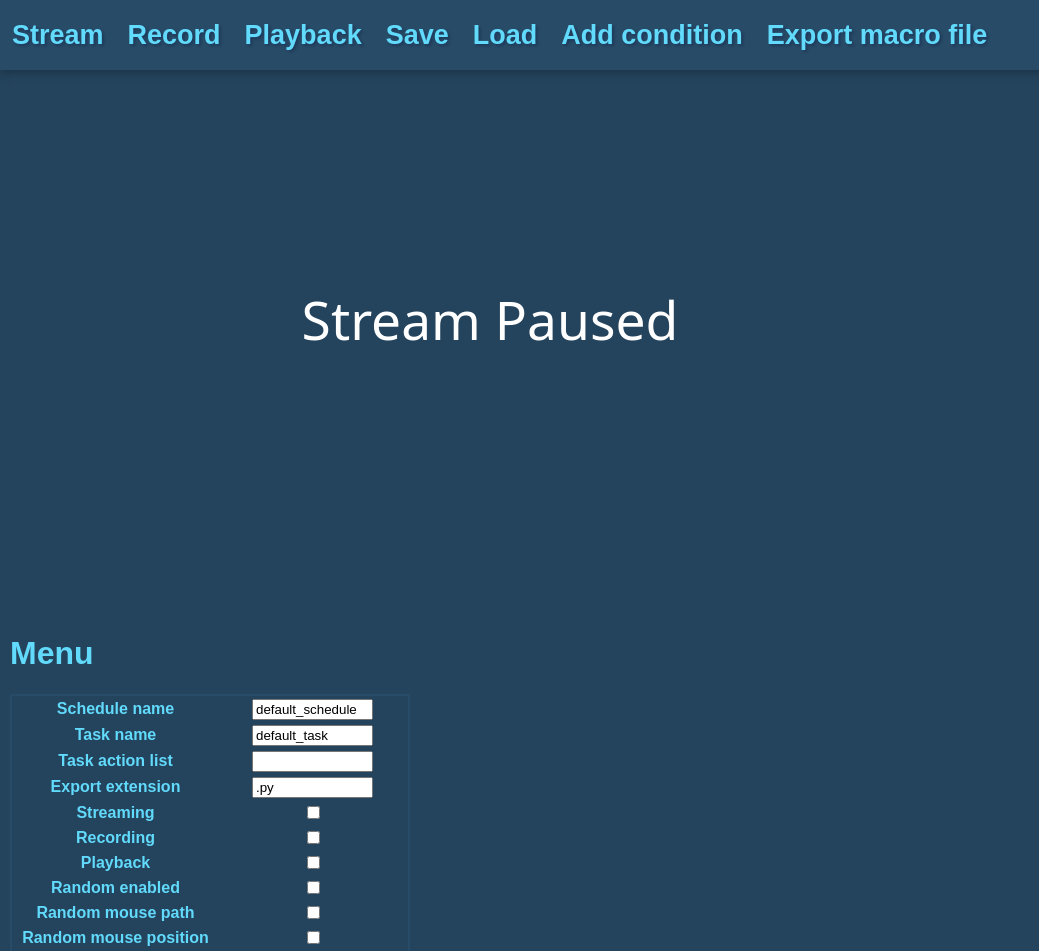
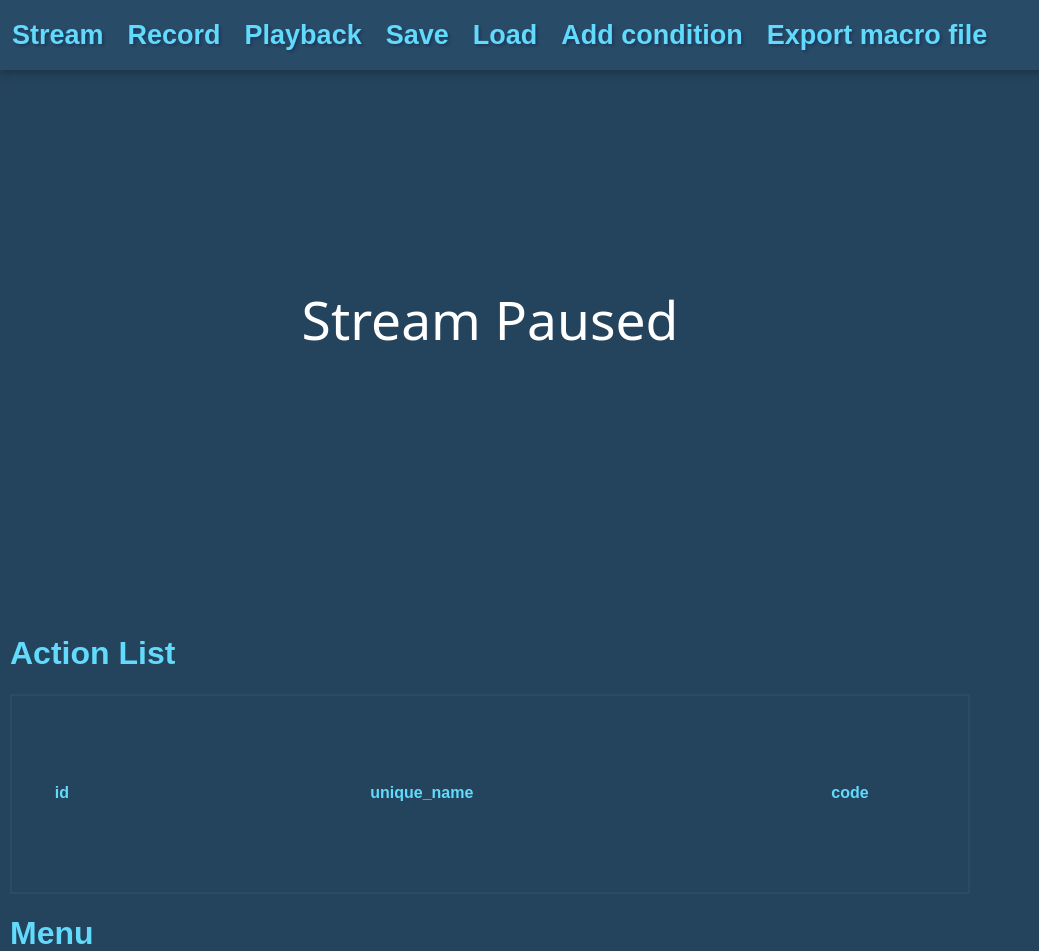
Before and after one commit to dtmcdona/DM_React, a React (Create React App) app in the folder app/: page / in a window 1280 px wide. Shown: the top 951 px of the page, without its empty margins (0-1039 px from the left). Built offline with nearby package versions, Linux system fonts and the light colour scheme.

Commit message:
Added dynamically rendered action list

```diff
--- a/app/src/App.css
+++ b/app/src/App.css
@@ -65,7 +65,7 @@ body {
 
 table {
   border: 2px solid #284b67;
-  width: 400px;
+  width: 960px;
   height: 200px;
 }
 
--- a/app/src/App.js
+++ b/app/src/App.js
@@ -4,16 +4,18 @@ import Canvas from "./Canvas";
 import Menu from "./Menu";
 import myData from "./data.json";
 import settings from "./Settings";
+import Components from "./components.js";
 
 var image_data = myData;
 
-const action_list = [];
+var action_list = [];
 
 function Action(id, name, code) {
   var dict = {};
   dict["id"] = id;
   dict["name"] = name;
   dict["code"] = code;
+  dict["component"] = "action";
   return dict;
 }
 
@@ -278,6 +280,17 @@ class App extends React.Component {
             width={settings.screen_width * settings.screen_x_scale}
             height={settings.screen_height * settings.screen_y_scale}
           />
+          <div className="actions--section">
+            <h1>Action List</h1>
+            <table>
+              <tr>
+                <th>id</th>
+                <th>unique_name</th>
+                <th>code</th>
+              </tr>
+              {action_list.map((block) => Components(block))}
+            </table>
+          </div>
           <Menu />
         </div>
       </div>
--- /dev/null
+++ b/app/src/components.js
@@ -0,0 +1,19 @@
+import React from "react";
+import Action from "./components/Action";
+
+const Components = {
+  action: Action,
+};
+
+export default (block) => {
+  if (typeof Components[block.component] !== "undefined") {
+    return React.createElement(Components[block.component], {
+      key: block._uid,
+      block: block,
+    });
+  }
+  return React.createElement(
+    () => <div>The component {block.component} has not been created yet.</div>,
+    { key: block._uid }
+  );
+};
--- /dev/null
+++ b/app/src/components/Action.js
@@ -0,0 +1,9 @@
+import React from "react";
+
+export default (props) => (
+  <tr>
+    <th>{props.block.id}</th>
+    <th>{props.block.name}</th>
+    <th>{props.block.code}</th>
+  </tr>
+);
```
